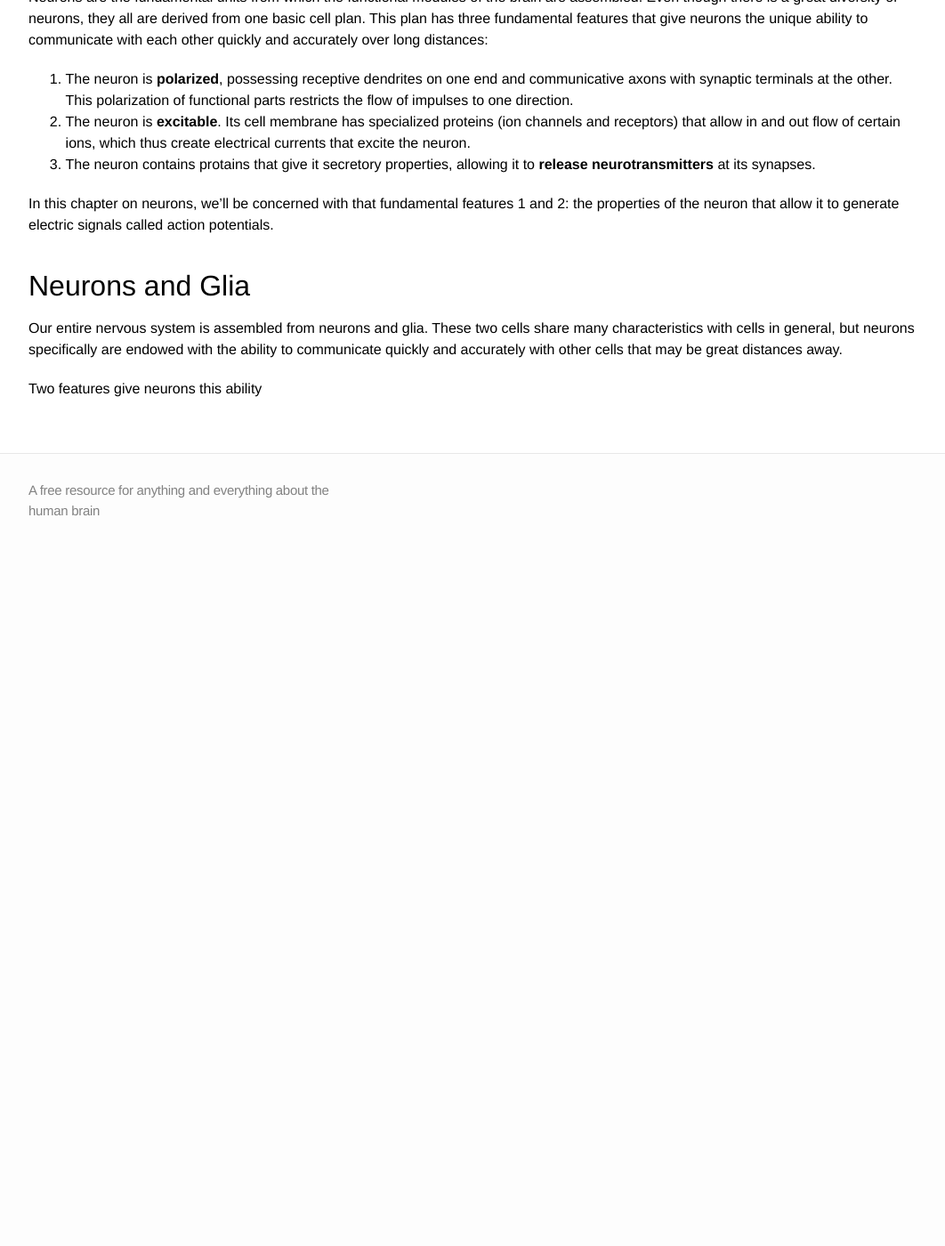
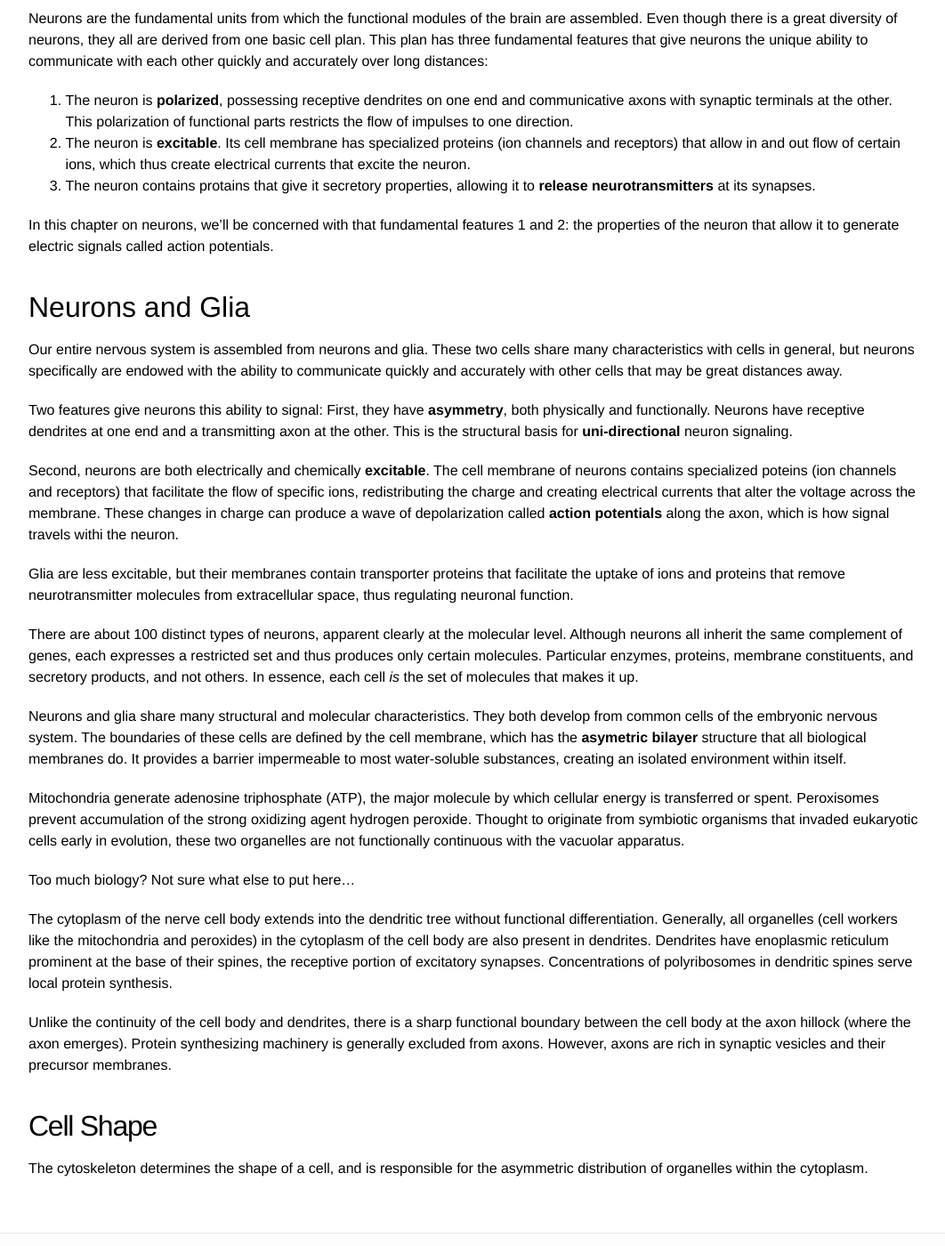
Before and after one commit to mdelsole/brain-nexus, a Jekyll site: the page built from brain-architecture/neurons/index.markdown, in a window 1280 px wide and 1400 px high, scrolled down 490 px. Shown: the whole window at 89% size, without its empty margins (108-1170 px from the left). Built offline with Jekyll 4.4.1, drawn with Linux system fonts in a browser that asks for light colours; before the commit the page ends 1120 px from its top, so only the background shows below that.

Commit message:
neurons and glia

```diff
--- a/brain-architecture/neurons/index.markdown
+++ b/brain-architecture/neurons/index.markdown
@@ -31,4 +31,24 @@ In this chapter on neurons, we'll be concerned with that fundamental features 1
 
 Our entire nervous system is assembled from neurons and glia. These two cells share many characteristics with cells in general, but neurons specifically are endowed with the ability to communicate quickly and accurately with other cells that may be great distances away.
 
-Two features give neurons this ability
+Two features give neurons this ability to signal: First, they have **asymmetry**, both physically and functionally. Neurons have receptive dendrites at one end and a transmitting axon at the other. This is the structural basis for **uni-directional** neuron signaling.
+
+Second, neurons are both electrically and chemically **excitable**. The cell membrane of neurons contains specialized poteins (ion channels and receptors) that facilitate the flow of specific ions, redistributing the charge and creating electrical currents that alter the voltage across the membrane. These changes in charge can produce a wave of depolarization called **action potentials** along the axon, which is how signal travels withi the neuron.
+
+Glia are less excitable, but their membranes contain transporter proteins that facilitate the uptake of ions and proteins that remove neurotransmitter molecules from extracellular space, thus regulating neuronal function.
+
+There are about 100 distinct types of neurons, apparent clearly at the molecular level. Although neurons all inherit the same complement of genes, each expresses a restricted set and thus produces only certain molecules. Particular enzymes, proteins, membrane constituents, and secretory products, and not others. In essence, each cell *is* the set of molecules that makes it up.
+
+Neurons and glia share many structural and molecular characteristics. They both develop from common cells of the embryonic nervous system. The boundaries of these cells are defined by the cell membrane, which has the **asymetric bilayer** structure that all biological membranes do. It provides a barrier impermeable to most water-soluble substances, creating an isolated environment within itself.
+
+Mitochondria generate adenosine triphosphate (ATP), the major molecule by which cellular energy is transferred or spent. Peroxisomes prevent accumulation of the strong oxidizing agent hydrogen peroxide. Thought to originate from symbiotic organisms that invaded eukaryotic cells early in evolution, these two organelles are not functionally continuous with the vacuolar apparatus.
+
+Too much biology? Not sure what else to put here...
+
+The cytoplasm of the nerve cell body extends into the dendritic tree without functional differentiation. Generally, all organelles (cell workers like the mitochondria and peroxides) in the cytoplasm of the cell body are also present in dendrites. Dendrites have enoplasmic reticulum prominent at the base of their spines, the receptive portion of excitatory synapses. Concentrations of polyribosomes in dendritic spines serve local protein synthesis.
+
+Unlike the continuity of the cell body and dendrites, there is a sharp functional boundary  between the cell body at the axon hillock (where the axon emerges). Protein synthesizing machinery is generally excluded from axons. However, axons are rich in synaptic vesicles and their precursor membranes.
+
+## Cell Shape
+
+The cytoskeleton determines the shape of a cell, and is responsible for the asymmetric distribution of organelles within the cytoplasm.
```
